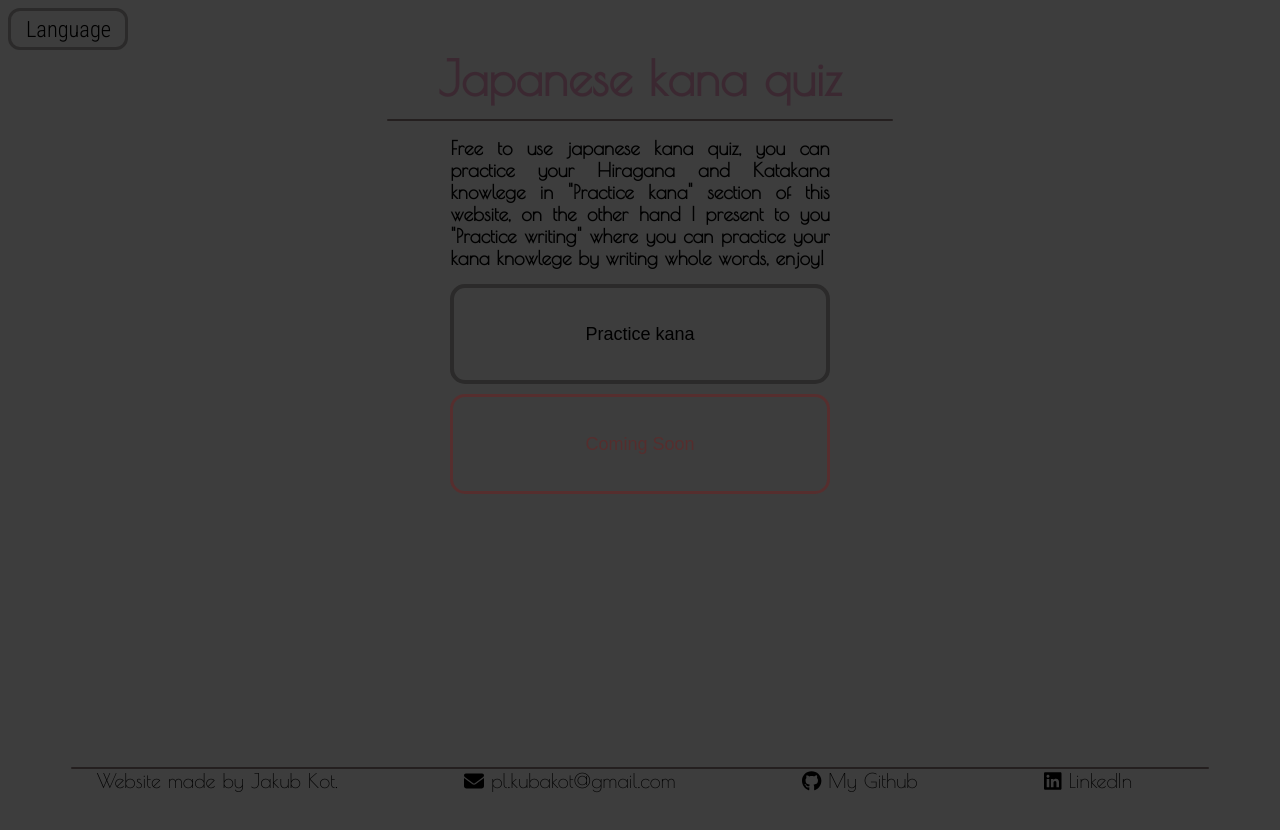
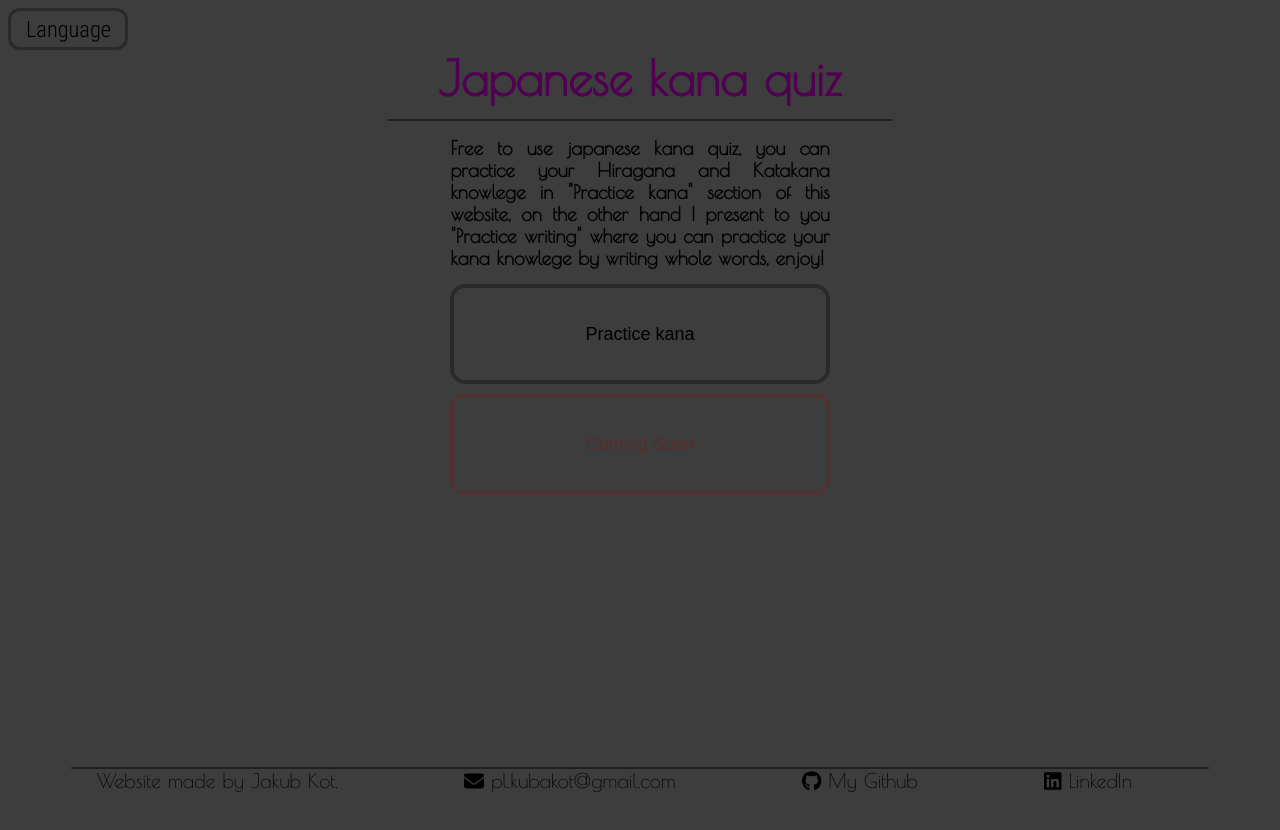
Before and after one commit to Domino123-dot/Japanese-Bingo, a Next.js app: page / in a window 1280 px wide. Shown: the top 830 px of the page. Built offline with nearby package versions, Linux system fonts and the light colour scheme.

Commit message:
minor styling changes

```diff
--- a/components/backButton/Backbutton.module.scss
+++ b/components/backButton/Backbutton.module.scss
@@ -1,4 +1,3 @@
-@import "/public/color.scss";
 @import url(https://fonts.googleapis.com/css2?family=Roboto+Condensed:wght@300&display=swap);
 
 .buttons {
@@ -13,7 +12,7 @@
   color: black;
   border: 3px solid #2b2a2a;
   border-radius: 15px;
-  background: $gray;
+  background: #3d3d3d;
   font-family: "Roboto Condensed";
   font-weight: 500;
   outline: none;
--- a/components/footer/footer.module.scss
+++ b/components/footer/footer.module.scss
@@ -36,6 +36,7 @@
   }
   .text {
     font-size: 25px;
+
   }
 
   .hiddenFooter {
--- a/components/header/header.module.scss
+++ b/components/header/header.module.scss
@@ -1,4 +1,3 @@
-@import "/public/color.scss";
 
 .header {
   width: 100%;
@@ -7,7 +6,7 @@
 
 
 .head {
-  color: $pink;
+  color: rgb(81, 0, 81);
   text-align: center;
   font-size: 3rem;
 
--- a/components/select/select.module.scss
+++ b/components/select/select.module.scss
@@ -1,4 +1,4 @@
-@import "/public/color.scss";
+
 @import url(https://fonts.googleapis.com/css2?family=Roboto+Condensed:wght@300&display=swap);
 
 .button {
@@ -8,7 +8,7 @@
   color: black;
   border: 3px solid #2b2a2a;
   border-radius: 12px;
-  background: $gray;
+  background:#3d3d3d;
   font-family: "Roboto Condensed";
   font-weight: 500;
   outline: none;
--- a/public/color.scss
+++ /dev/null
@@ -1,4 +0,0 @@
-$pink: #3b232fcb;
-$lavender: #7a01b3b2;
-$gray: #3d3d3d;
-$dark-gray: #241f1f;
--- a/style/index.module.scss
+++ b/style/index.module.scss
@@ -1,4 +1,3 @@
-@import "/public/color.scss";
 
 .buttons {
   margin-left: 35%;
@@ -60,7 +59,7 @@
 
 
 .head {
-  color: $pink;
+  color: rgb(81, 0, 81);
   text-align: center;
   font-size: 3rem;
 
```
